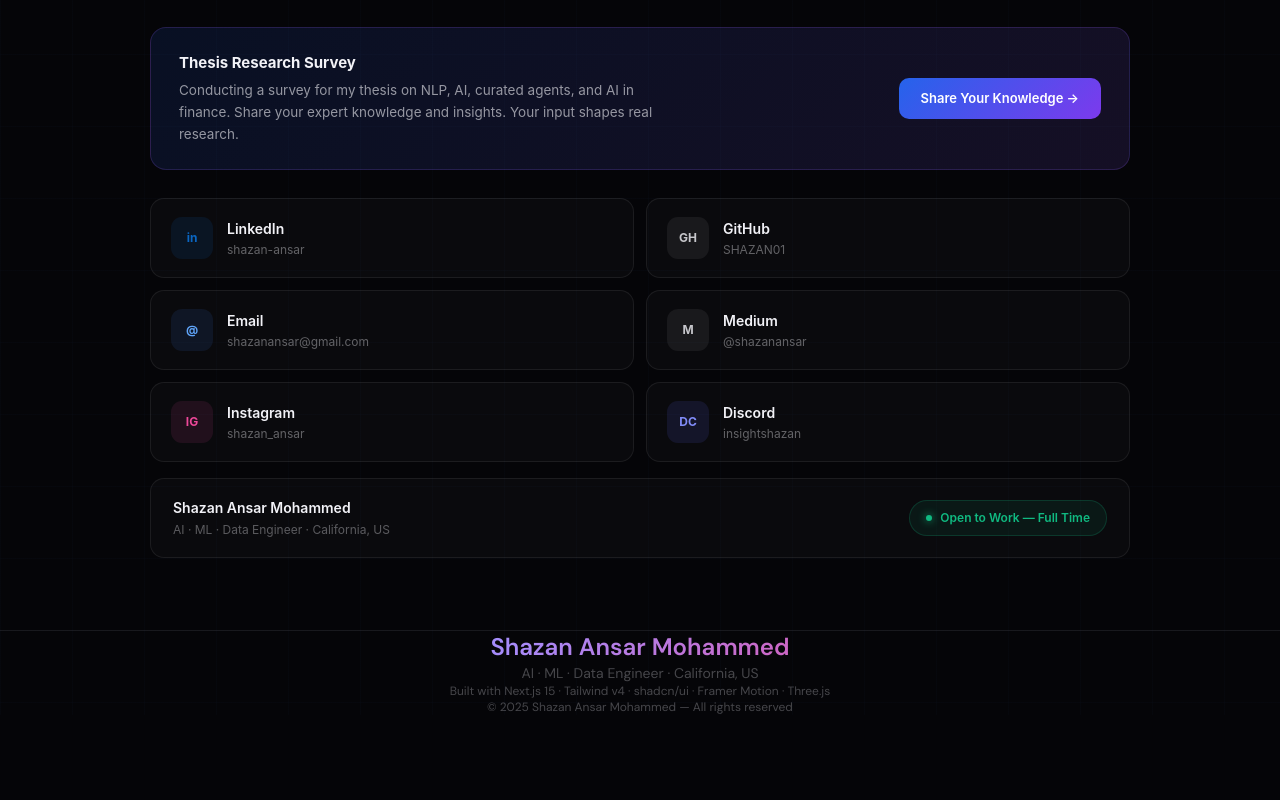
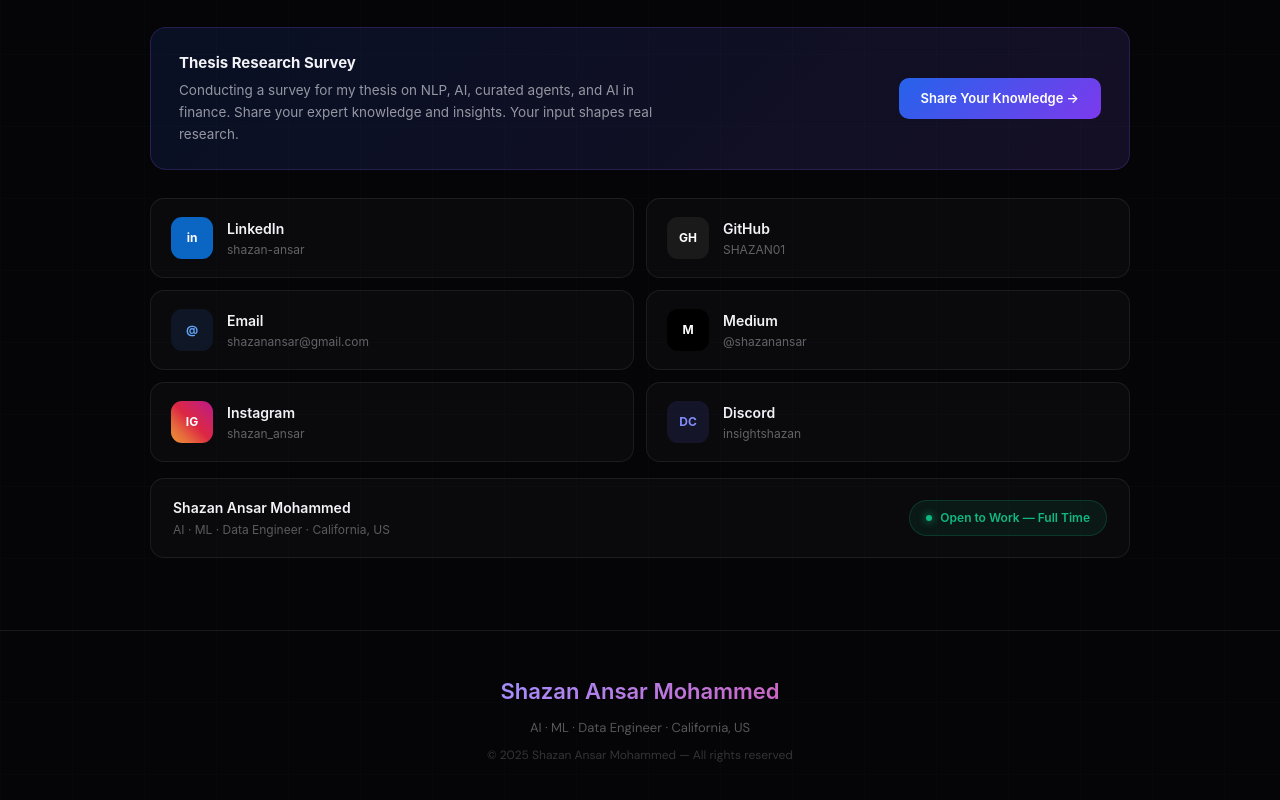
Before and after one commit to SHAZAN01/portfolio, a Next.js app: page / in a window 1280 px wide. Shown: the part 9810-10610 px from the top of the page. Before the commit the page ends 10525 px from the top, so only its background shows below. Built offline with nearby package versions, Linux system fonts and the light colour scheme.

Commit message:
remove tech stack from footer, custom favicon, fix contact icons

```diff
--- a/src/app/layout.tsx
+++ b/src/app/layout.tsx
@@ -17,6 +17,10 @@
 })
 
 export const metadata: Metadata = {
+  icons: {
+    icon: "/favicon.svg",
+    shortcut: "/favicon.svg",
+  },
   title: "Shazan Ansar Mohammed — AI/ML & Data Engineer",
   description: "Data and Machine Learning Engineer specializing in end-to-end ML pipelines, multilingual NLP, and production-grade data platforms. M.S. CS @ CSUDH · GPA 4.0 · RANLP 2025.",
   keywords: ["AI Engineer","ML Engineer","Data Engineer","NLP","Python","AWS","PyTorch"],
--- a/src/components/layout/Footer.tsx
+++ b/src/components/layout/Footer.tsx
@@ -3,29 +3,14 @@
 
 export function Footer() {
   return (
-    <footer
-      className="border-t py-12 text-center"
-      style={{ borderColor: "rgba(255,255,255,0.07)" }}
-    >
-      <p
-        className="text-2xl font-bold mb-3"
-        style={{
-          fontFamily: "var(--font-syne), sans-serif",
-          background: "linear-gradient(135deg,#60a5fa 0%,#a78bfa 40%,#ec4899 80%,#f97316 100%)",
-          WebkitBackgroundClip: "text",
-          WebkitTextFillColor: "transparent",
-          backgroundClip: "text",
-        }}
-      >
+    <footer style={{ borderTop: "1px solid rgba(255,255,255,0.07)", padding: "44px 40px", textAlign: "center" }}>
+      <p style={{ fontFamily: "-apple-system, BlinkMacSystemFont, SF Pro Display, sans-serif", fontSize: 22, fontWeight: 600, marginBottom: 10, background: "linear-gradient(135deg,#60a5fa 0%,#a78bfa 40%,#ec4899 80%,#f97316 100%)", WebkitBackgroundClip: "text", WebkitTextFillColor: "transparent", backgroundClip: "text" }}>
         {profile.name}
       </p>
-      <p className="text-sm mb-1" style={{ color: "var(--text3)" }}>
+      <p style={{ fontSize: 13, color: "rgba(242,242,247,0.35)", marginBottom: 4 }}>
         AI · ML · Data Engineer · California, US
       </p>
-      <p className="text-xs mt-3" style={{ color: "var(--text3)" }}>
-        Built with Next.js 15 · Tailwind v4 · shadcn/ui · Framer Motion · Three.js
-      </p>
-      <p className="text-xs mt-1" style={{ color: "var(--text3)" }}>
+      <p style={{ fontSize: 12, color: "rgba(242,242,247,0.2)", marginTop: 8 }}>
         © 2025 Shazan Ansar Mohammed — All rights reserved
       </p>
     </footer>
--- a/src/components/sections/ContactSection.tsx
+++ b/src/components/sections/ContactSection.tsx
@@ -4,11 +4,11 @@
 import Image from "next/image"
 
 const links = [
-  { label: "LinkedIn", handle: "shazan-ansar", href: "https://www.linkedin.com/in/shazan-ansar/", iconBg: "rgba(10,102,194,0.12)", iconColor: "#0a66c2", icon: "in" },
-  { label: "GitHub", handle: "SHAZAN01", href: "https://github.com/SHAZAN01", iconBg: "rgba(255,255,255,0.06)", iconColor: "rgba(242,242,247,0.8)", icon: "GH" },
+  { label: "LinkedIn", handle: "shazan-ansar", href: "https://www.linkedin.com/in/shazan-ansar/", iconBg: "#0a66c2", iconColor: "#fff", icon: "in" },
+  { label: "GitHub", handle: "SHAZAN01", href: "https://github.com/SHAZAN01", iconBg: "#1a1a1a", iconColor: "#fff", icon: "GH" },
   { label: "Email", handle: "shazanansar@gmail.com", href: "mailto:shazanansar@gmail.com", iconBg: "rgba(59,130,246,0.1)", iconColor: "#60a5fa", icon: "@" },
-  { label: "Medium", handle: "@shazanansar", href: "https://medium.com/@shazanansar", iconBg: "rgba(255,255,255,0.06)", iconColor: "rgba(242,242,247,0.8)", icon: "M" },
-  { label: "Instagram", handle: "shazan_ansar", href: "https://instagram.com/shazan_ansar", iconBg: "rgba(236,72,153,0.1)", iconColor: "#ec4899", icon: "IG" },
+  { label: "Medium", handle: "@shazanansar", href: "https://medium.com/@shazanansar", iconBg: "#000", iconColor: "#fff", icon: "M" },
+  { label: "Instagram", handle: "shazan_ansar", href: "https://instagram.com/shazan_ansar", iconBg: "linear-gradient(45deg,#f09433,#e6683c,#dc2743,#cc2366,#bc1888)", iconColor: "#fff", icon: "IG" },
   { label: "Discord", handle: "insightshazan", href: "#", iconBg: "rgba(88,101,242,0.12)", iconColor: "#818cf8", icon: "DC" },
 ]
 
```
Also changed, not shown: public/favicon.svg (added).
